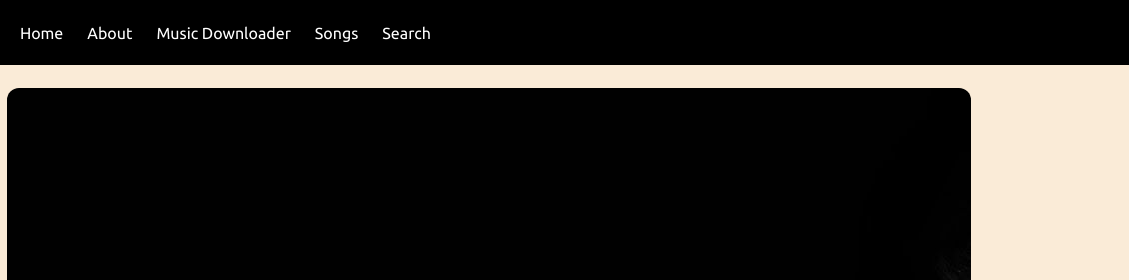
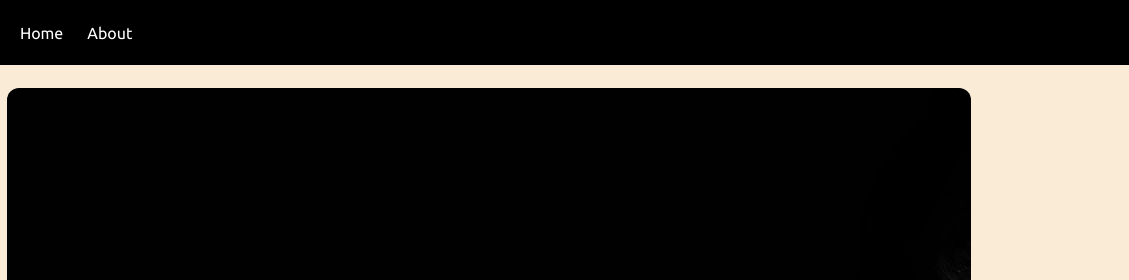
Before and after one commit to osurasubasinghe/spokeit, a plain HTML site: page see.html in a window 1280 px wide. Shown: the top 280 px of the page, 151-1280 px from the left. Drawn offline with Linux system fonts and the light colour scheme.

Commit message:
Update see.html

```diff
--- a/see.html
+++ b/see.html
@@ -15,9 +15,7 @@
                 <li class="brand"><img src="favicon.png">SpokeIT</li>
                 <a href="index.html" class="link"> <li>Home</li></a>
                <a href="about.html" class="link"> <li>About</li></a>
-               <a href="video.html" class="link"> <li>Music Downloader</li></a>
-               <a href="songs.html" class="link"> <li>Songs</li></a>
-               <a href="search.html" class="link"> <li>Search</li></a> </ul>
+
         </nav>
 
     <div class="container">
```
